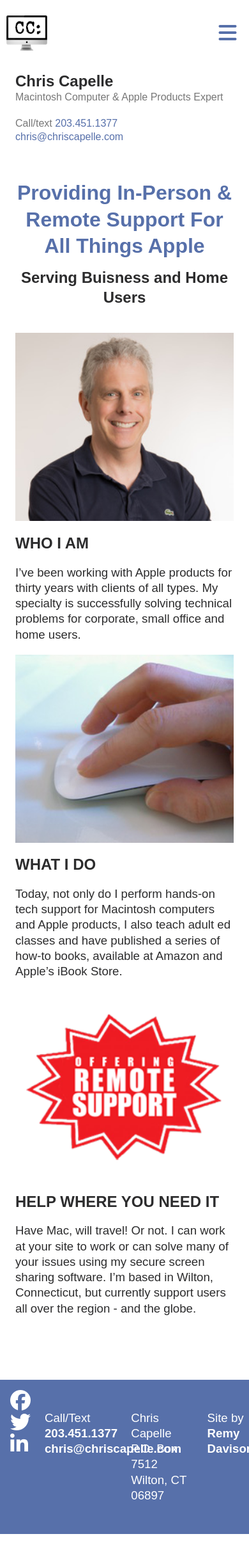
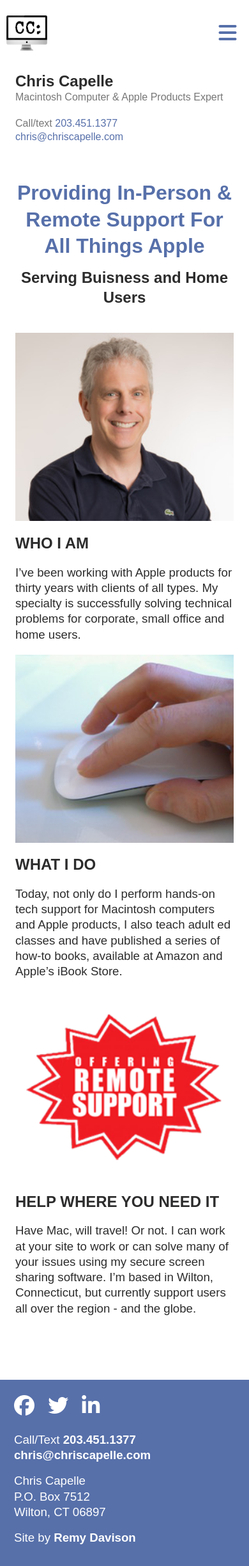
Before and after one commit to rendavison/chrisCapelle, a Jekyll site: the page built from index.html, in a window 390 px wide. Shown: the whole page at 64% size. Built offline with Jekyll 4.4.1, drawn with Linux system fonts in a browser that asks for light colours; nearby versions of some CDN libraries; some web fonts are replaced; before the commit the page ends 2397 px from its top, so only the background shows below that.

Commit message:
fixed footer mobile compatibility

```diff
--- a/_sass/_mobile-queries.scss
+++ b/_sass/_mobile-queries.scss
@@ -169,6 +169,34 @@
       }
     }
   }
+
+  //footer
+  footer {
+    position: inherit;
+
+    .footer-info {
+      display: block;
+
+      .socials {
+        width: 100%;
+        padding: 0;
+        padding-top: 0.5rem;
+        margin-left: 1.66%;
+      }
+
+      .contact {
+        width: 100%;
+        padding-top: 1.5rem;
+        display: block;
+
+        section {
+          width: 100%;
+          margin: 0;
+          margin-bottom: 1rem;
+        }
+      }
+    }
+  }
 }
 
 /*PHONE STYLES*/
@@ -304,20 +332,4 @@
       }
     }
   }
-
-  footer {
-    position: inherit;
-
-    .footer-info {
-      .socials {
-        width: 100%;
-        padding: 0;
-      }
-
-      .contact {
-        width: 100%;
-        padding: 1.5rem 0;
-      }
-    }
-  }
 }
```
